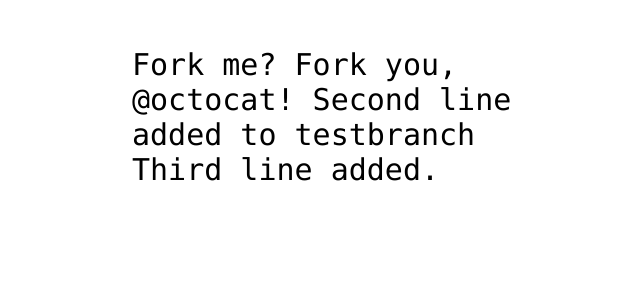
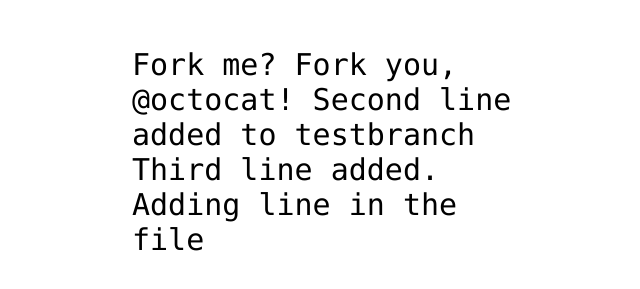
Before and after one commit to ranjeetjaiswal/gitlearn, a plain HTML site: page index.html in a window 1280 px wide. Shown: the part 53-342 px from the top of the page, without its empty margins (308-948 px from the left). Drawn offline with Linux system fonts and the light colour scheme.

Commit message:
adding line

```diff
--- a/index.html
+++ b/index.html
@@ -16,6 +16,7 @@
   Fork me? Fork you, @octocat!
   Second line added to testbranch
   Third line added.
+  Adding line in the file
 </p>
 
 </body>
```
